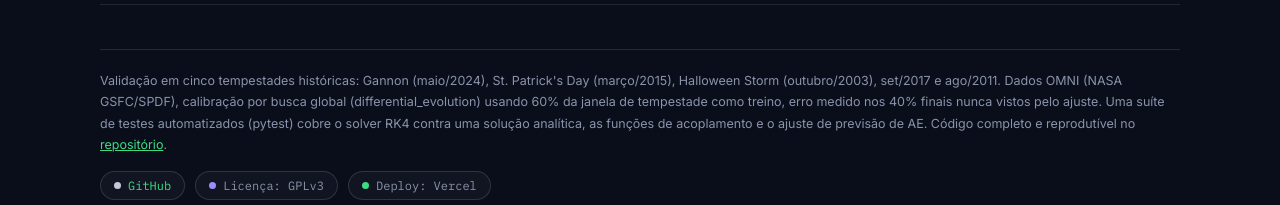
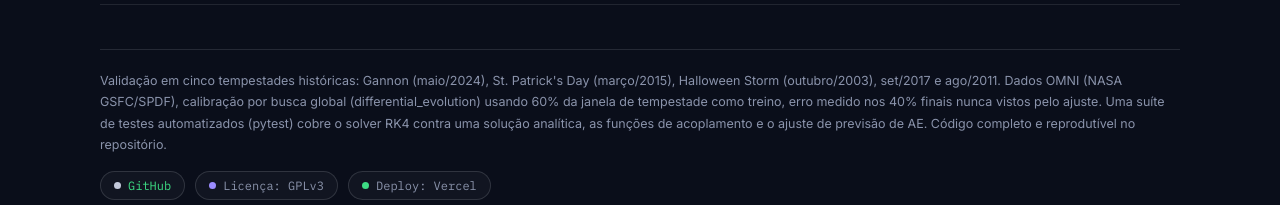
Before and after one commit to Guilherme-Bernal/GeracaoMartece-IC, a Vue app in the folder frontend/: page / in a window 1280 px wide. Shown: the part 2867-3072 px from the top of the page. Built offline with nearby package versions, Linux system fonts and the light colour scheme.

Commit message:
fix: remove link duplicado do repositorio no rodape

```diff
--- a/frontend/src/App.vue
+++ b/frontend/src/App.vue
@@ -131,7 +131,7 @@ const stats = computed(() => {
       <footer class="metodologia">
         <p>
           {{ t("metodologia") }}
-          <a href="https://github.com/Guilherme-Bernal/GeracaoMartece-IC" target="_blank" rel="noopener">{{ t("repositorio") }}</a>.
+          {{ t("repositorio") }}.
         </p>
         <div class="badges">
           <a class="badge" href="https://github.com/Guilherme-Bernal/GeracaoMartece-IC" target="_blank" rel="noopener">
```
